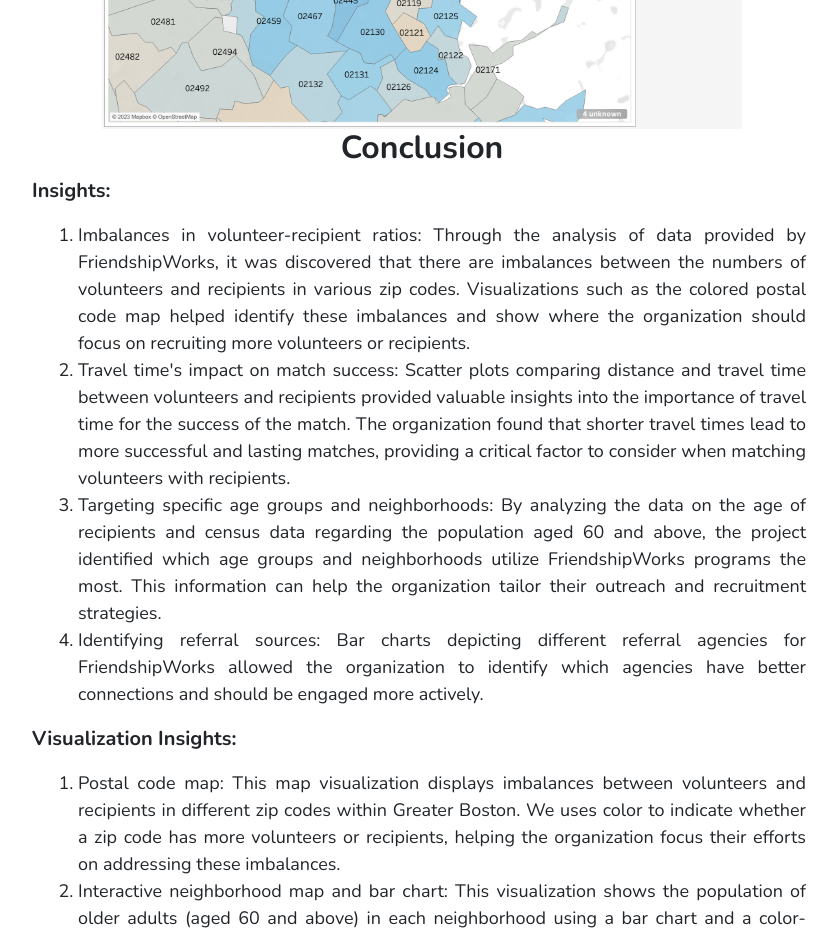
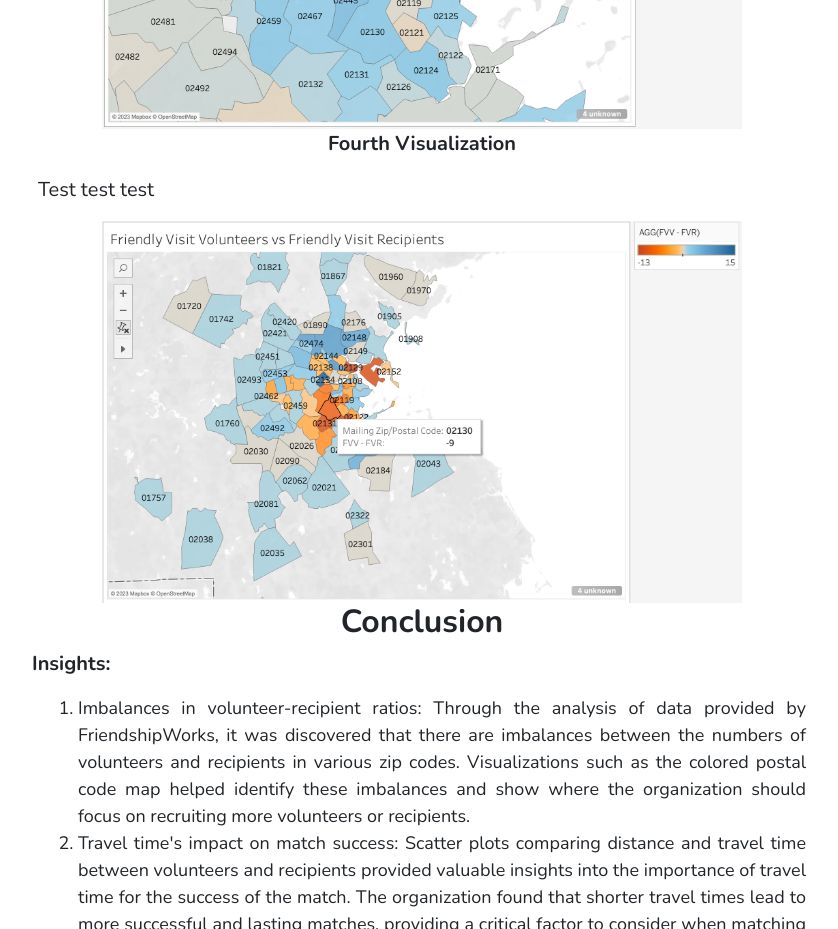
Before and after one commit to vivekdivakarla12/vivekdivakarla12.github.io, a plain HTML site: page index.html in a window 1280 px wide. Shown: the part 10080-11009 px from the top of the page, without its empty margins (218-1056 px from the left). Drawn offline with nearby package versions, Linux system fonts and the light colour scheme; a script that the page names is missing.

Commit message:
update images

```diff
--- a/index.html
+++ b/index.html
@@ -282,6 +282,12 @@
      <img style="display:block; margin-left:auto; margin-right:auto; width:50%" src="fvme.png" alt="Tableau Vol">
      <div id="vis3" class="center"></div>
 
+     <!-- Add a header for the fourth vis-->
+     <p style="font-size:20px; font-weight: bold;text-align: center;">Fourth Visualization</p>
+     <p style="font-size:20px; font-weight:; margin-left:auto; margin-right:auto; width:60%; text-align: justify;">Test test test</p>
+     <img style="display:block; margin-left:auto; margin-right:auto; width:50%" src="fvvfvr.png" alt="Tableau Vol">
+     <div id="vis3" class="center"></div>
+
 
 
     <!--VegaEmbed function for chart 1/vis1 -->
```
